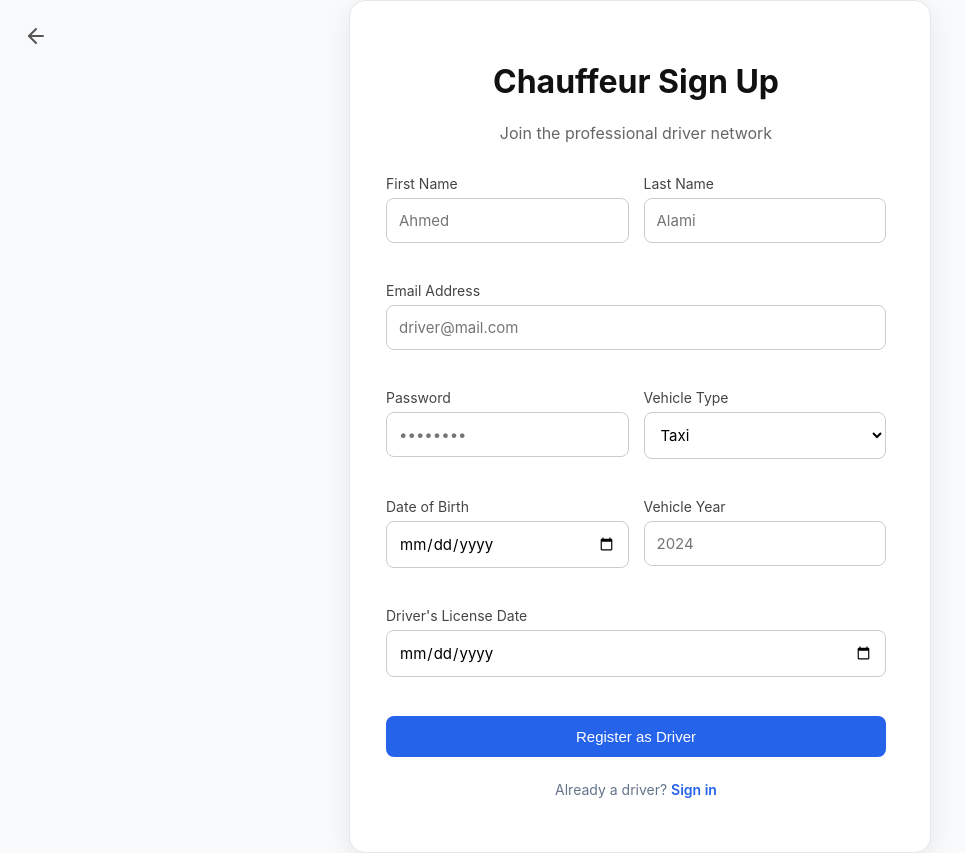
After one commit to medaminebounya/Gestion-De-Services-De-Transport-Urbain, a PHP site: page /php/signupChauffeur.php in a window 1280 px wide. The commit adds this page. Shown: the whole page, without its empty margins (0-966 px from the left). Run offline with PHP 8.4, Linux system fonts and the light colour scheme.

Commit message:
Some fixes and adds

```diff
--- a/Login.css
+++ b/Login.css
@@ -6,7 +6,51 @@ body {
     justify-content: center;
     align-items: center;
     min-height: 100vh;
-    overflow-y: hidden;
+    /*overflow-y: hidden;*/
+}
+
+
+.signup,
+.signup-link {
+    text-align: center;
+    margin-top: 24px;
+    font-size: 14px;
+    color: #64748b; /* Grayish text color */
+}
+
+.signup a,
+.signup-link a {
+    color: #2563eb; /* Blue link color */
+    text-decoration: none;
+    font-weight: 600;
+}
+
+.signup a:hover,
+.signup-link a:hover {
+    text-decoration: underline;
+}
+
+/* New grid layout for cleaner forms */
+.form-grid {
+    display: grid;
+    grid-template-columns: 1fr 1fr; /* Two equal columns */
+    gap: 15px; /* Space between columns */
+}
+
+/* Make full-width inputs (like Email) span both columns */
+.full-width {
+    grid-column: span 2;
+}
+
+/* Adjust labels for the grid */
+.form-group {
+    display: flex;
+    flex-direction: column;
+}
+
+
+input[type="hidden"] {
+    display: none;
 }
 
 .sign-in{
@@ -63,6 +107,8 @@ label {
 input[type="email"],
 input[type="password"],
 input[type="text"],
+input[type="date"],
+input[type="number"],
 select {
     width: 100%;
     padding: 12px;
@@ -72,6 +118,19 @@ select {
     font-size: 15px;
     background-color: white;
     box-sizing: border-box;
+    font-family: 'Inter', sans-serif;
+}
+
+.error-text {
+    color: #dc2626;
+    font-size: 12px;
+    margin-top: -15px;
+    margin-bottom: 15px;
+    display: none;
+}
+
+input.input-error {
+    border-color: #dc2626;
 }
 
 input:focus {
--- a/LoginChauffeur.html
+++ b/LoginChauffeur.html
@@ -42,7 +42,7 @@
                 </form>
 
                 <div class="signup">
-                    <p>Don't have an account? <a href="php/signup.php?role=chauffeur">Sign up</a></p>
+                    <p>Don't have an account? <a href="php/signupChauffeur.php?role=chauffeur">Sign up</a></p>
                 </div>
             </div>
         </main>
--- a/LoginPassenger.html
+++ b/LoginPassenger.html
@@ -42,7 +42,7 @@
                 </form>
 
                 <div class="signup">
-                    <p>Don't have an account? <a href="php/signup.php?role=client">Sign up</a></p>
+                    <p>Don't have an account? <a href="php/signupClient.php?role=client">Sign up</a></p>
                 </div>
             </div>
         </main>
--- a/php/login.php
+++ b/php/login.php
@@ -17,7 +17,7 @@ $role = $_POST['role']; // "chauffeur" or "client"
 $sql = "SELECT * FROM utilisateur WHERE email='$email'";
 $result = mysqli_query($conn, $sql);
 
-if ($user = mysqli_fetch_assoc($result)) {
+if (password_verify($password, $user['mot_de_passe'])) {
 
     if ($password === $user['mot_de_passe']) {
 
--- /dev/null
+++ b/php/signupChauffeur.php
@@ -0,0 +1,80 @@
+<!DOCTYPE html>
+<html lang="en">
+<head>
+    <meta charset="UTF-8">
+    <meta name="viewport" content="width=device-width, initial-scale=1.0">
+    <title>Chauffeur Sign Up - Z3ma CTM</title>
+    <link rel="stylesheet" href="../Login.css">
+    <script src="https://unpkg.com/feather-icons"></script>
+</head>
+<body>
+    <a href="../LoginChauffeur.html" class="back-button">
+        <i data-feather="arrow-left"></i>
+    </a>
+
+    <div class="card" style="width: 500px;"> <header>
+            <h1>Chauffeur Sign Up</h1>
+            <p>Join the professional driver network</p>
+        </header>
+
+        <form action="php/register.php" method="POST" class="form-grid">
+
+            <div class="form-group">
+                <label for="prenom">First Name</label>
+                <input type="text" id="prenom" name="prenom" placeholder="Ahmed" required>
+            </div>
+
+            <div class="form-group">
+                <label for="nom">Last Name</label>
+                <input type="text" id="nom" name="nom" placeholder="Alami" required>
+            </div>
+
+            <div class="form-group full-width">
+                <label for="email">Email Address</label>
+                <input type="email" id="email" name="email" placeholder="driver@mail.com" required>
+            </div>
+
+            <div class="form-group">
+                <label for="password">Password</label>
+                <input type="password" id="password" name="password" placeholder="••••••••" required>
+                <span id="error-password" class="error-text"></span>
+
+            </div>
+
+            <div class="form-group">
+                <label for="role">Vehicle Type</label>
+                <select name="role" id="role">
+                    <option value="taxi">Taxi</option>
+                    <option value="bus">Bus</option>
+                    <option value="chauffeur">Personnel</option>
+                </select>
+            </div>
+
+            <div class="form-group">
+                <label for="date_naissance">Date of Birth</label>
+                <input type="date" id="date_naissance" name="date_naissance" required>
+                <span id="error-age" class="error-text"></span>
+            </div>
+
+            <div class="form-group">
+                <label for="annee_vehicule">Vehicle Year</label>
+                <input type="number" id="annee_vehicule" name="annee_vehicule" min="2015" placeholder="2024" required>
+                <span id="error-vehicle" class="error-text"></span>
+            </div>
+
+            <div class="form-group full-width">
+                <label for="date_permis">Driver's License Date</label>
+                <input type="date" id="date_permis" name="date_permis" required>
+            </div>
+
+            <button type="submit" class="full-width">Register as Driver</button>
+        </form>
+
+        <div class="signup-link">
+            <p>Already a driver? <a href="../LoginChauffeur.php">Sign in</a></p>
+        </div>
+    </div>
+
+    <script>feather.replace();</script>
+</body>
+</html>
```
Also changed, not shown: php/chauffeurLogic.php (added, +55 -0 lines), php/register.php (+54 -16 lines), php/signup.php (deleted, +0 -47 lines), php/signupClient.php (added, +46 -0 lines).
